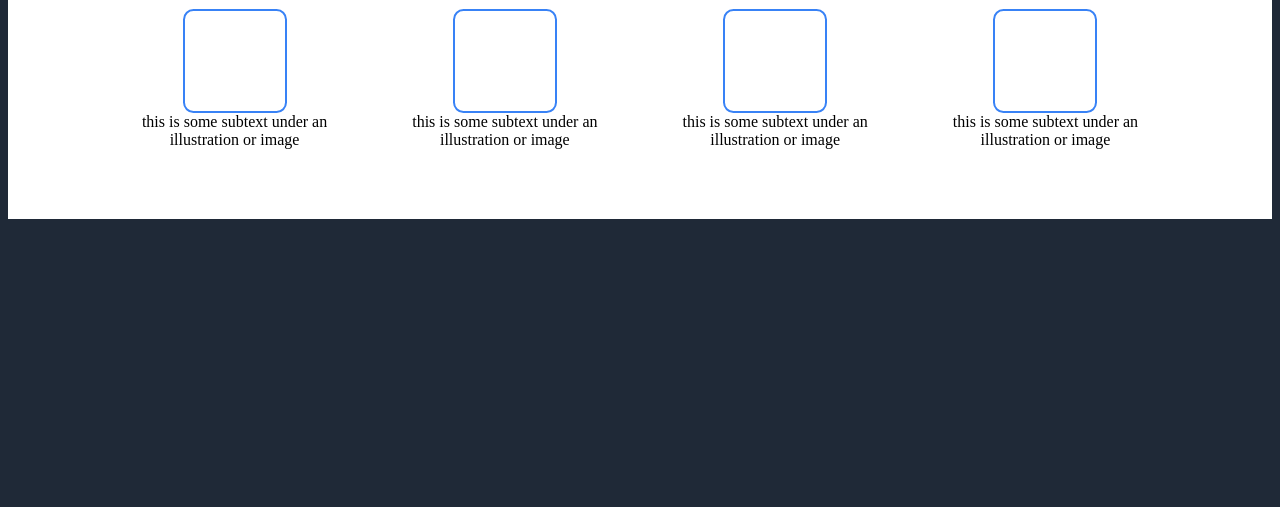
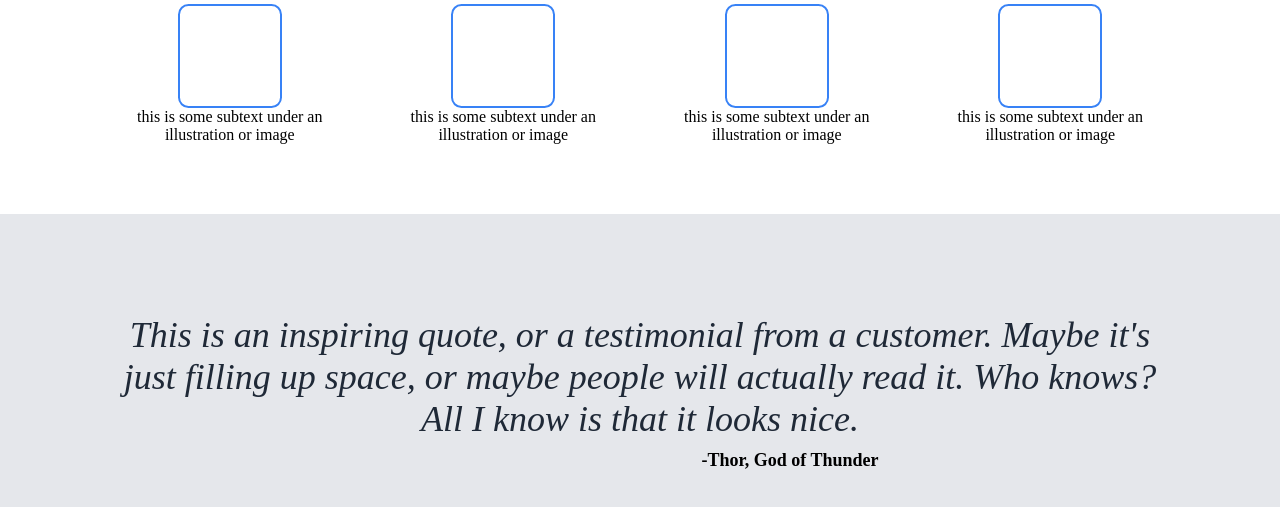
Before and after one commit to jackohhearts/landingpage, a plain HTML site: page index.html in a window 1280 px wide. Shown: the part 541-1048 px from the top of the page. Before the commit the page ends 800 px from the top, so only its background shows below. Drawn offline with Linux system fonts and the light colour scheme.

Commit message:
quote section added

```diff
--- a/index.html
+++ b/index.html
@@ -123,6 +123,19 @@
 
         </div>
 
+    </div>
+        <div class="quoteContainer">
+            <div id="quote">
+                This is an inspiring quote, or a testimonial from a
+                customer. Maybe it's just filling up space, or maybe people
+                will actually read it. Who knows? All I know is that it
+                looks nice.
+            </div>
+            <div id="quoteAuthor">
+                -Thor, God of Thunder
+            </div>
+        </div>
+
         </div>
 
 
--- a/styles.css
+++ b/styles.css
@@ -1,6 +1,7 @@
 body {
     color: #E5E7EB;
     background-color: #1F2937;
+    margin: 0;
 
 }
 
@@ -144,3 +145,33 @@ button {
     padding-bottom: 70px;
 
 }
+
+.quoteContainer {
+    display: flex;
+    flex-direction: column;
+    background-color: #E5E7EB;
+    color: black;
+    align-content: center;
+    justify-content: center;
+    text-align: center;
+    padding-left: 100px;
+    padding-right: 100px;
+    padding-top: 100px;
+    padding-bottom: 100px;
+
+
+}
+
+#quote {
+    font-size: 36px;
+    font-style: italic;
+    color: #1F2937;
+}
+
+#quoteAuthor {
+    padding-top: 10px;
+    padding-left: 300px;
+    font-size: 18px;
+    font-weight: 800;
+
+}
```
